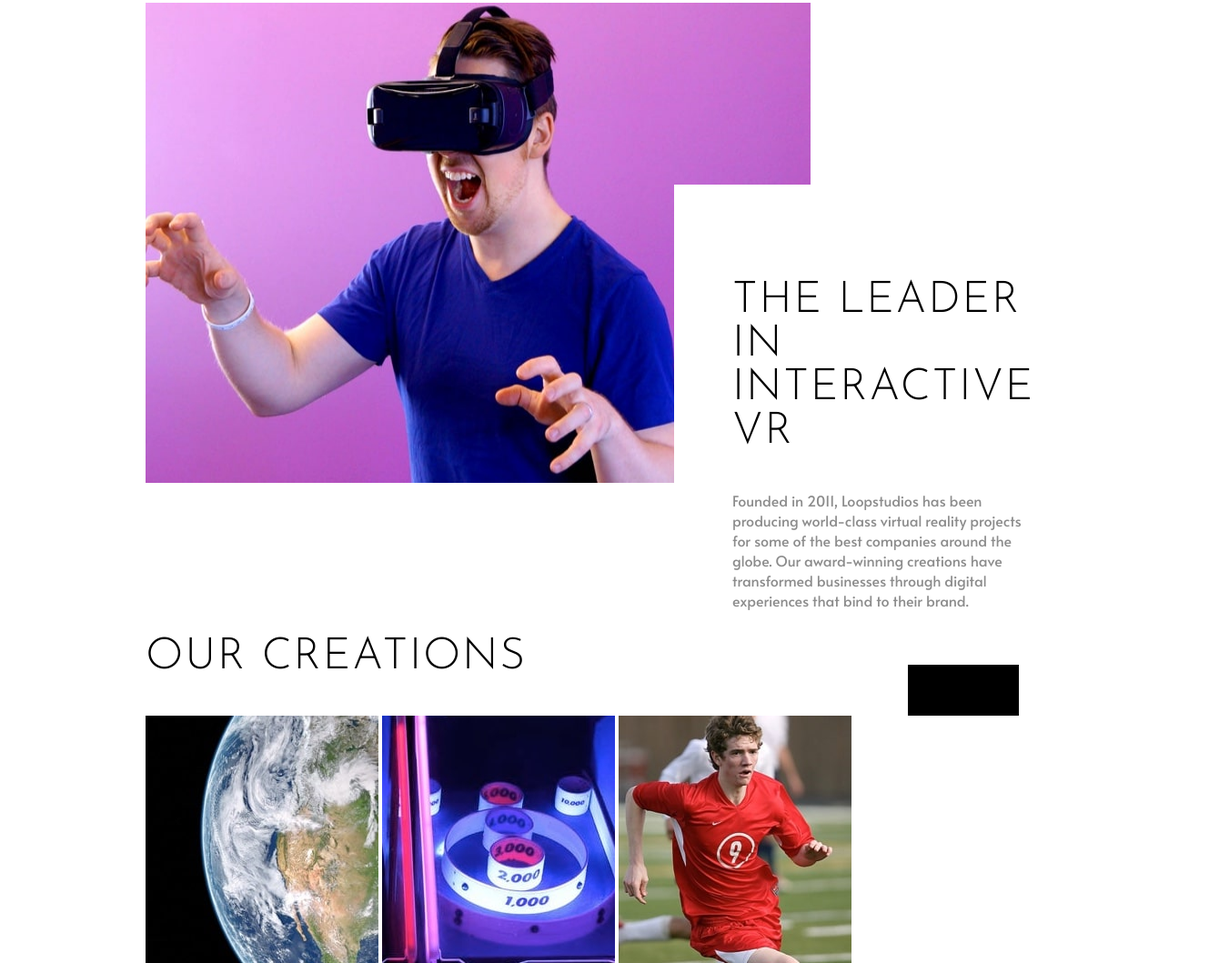
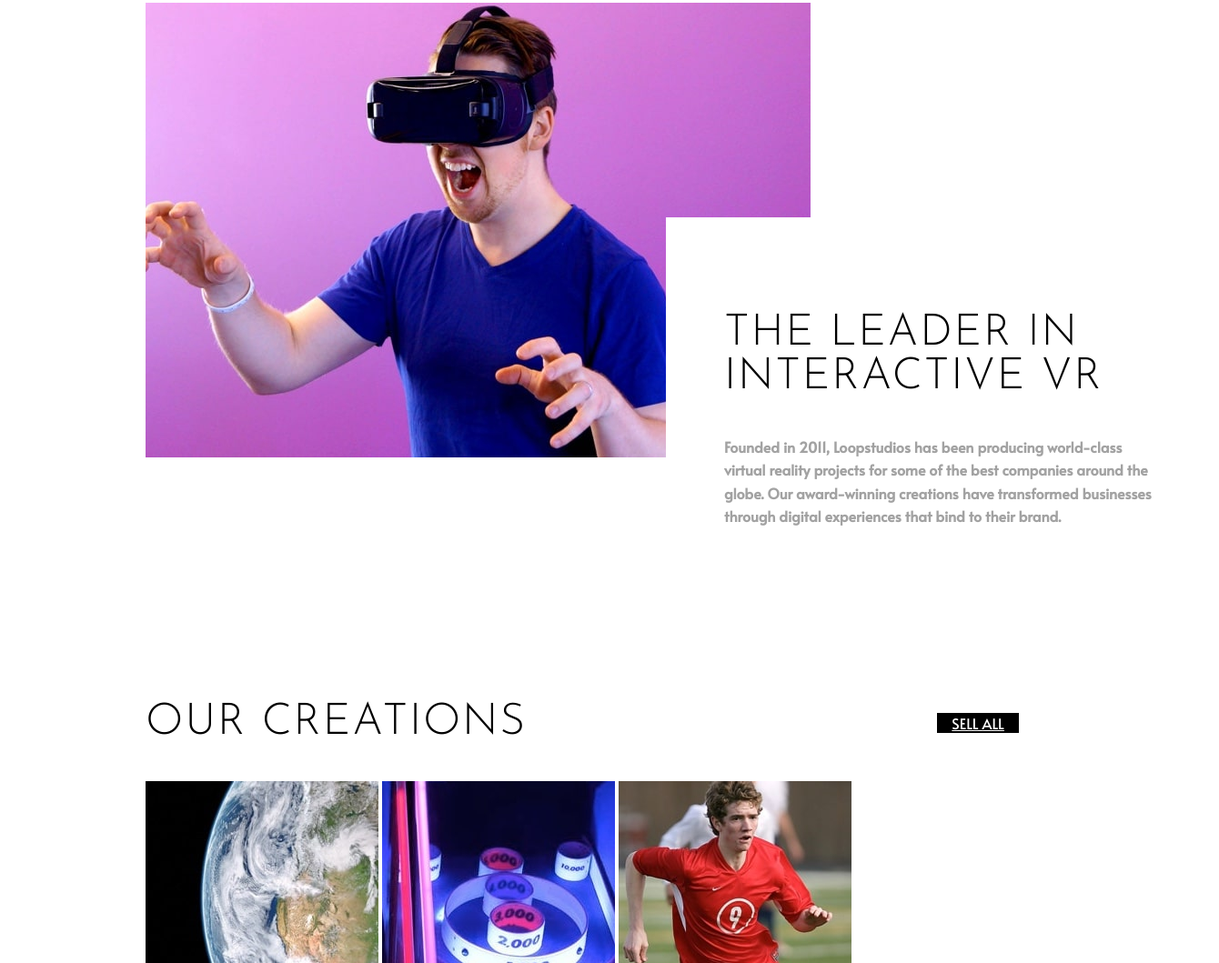
Before and after one commit to YoussefDevp/loopstudios-landing-page, a plain HTML site: page index.html in a window 1280 px wide. Shown: the part 789-1848 px from the top of the page at 91% size, 1340 px wide, since content can reach past the window. Drawn offline with nearby package versions, Linux system fonts and the light colour scheme.

Commit message:
edit VR section

```diff
--- a/index.html
+++ b/index.html
@@ -26,7 +26,10 @@
     </header>
 
     <section class="VR container">
-      <img src="./images/desktop/image-interactive.jpg" alt="" srcset="">
+      <div class="img">
+        <img src="./images/desktop/image-interactive.jpg" alt="" srcset="">
+      </div>
+
       <div class="content">
         <h1 class="title">The leader in interactive VR</h1>
         <p>Founded in 2011, Loopstudios has been producing world-class virtual reality
@@ -39,10 +42,12 @@
   <section class="our-section container">
     <div class="heading">
       <h1 class="title">Our creations</h1>
-      <a href="">SELL ALL</a>
+      <div id="sell-all">
+        <a href="">SELL ALL</a>
+      </div>
     </div>
 
-    <div class="creations">
+    <div class="creations ">
       <img src="./images/desktop/image-deep-earth.jpg" alt="" srcset="">
       <img src="./images/desktop/image-night-arcade.jpg" alt="" srcset="">
       <img src="./images/desktop/image-soccer-team.jpg" alt="">
--- a/style.scss
+++ b/style.scss
@@ -70,19 +70,24 @@ header {
 }
 
 .VR {
-    display: flex;
-    .content {
+position: relative;
+height: 600px;
+.content {
+        padding: 4rem;
         position: relative;
-        top: 200px;
-        right: 150px;
         background:hsl(0, 0%, 100%) ;
-        width: 500px;
-        height: 400px;
-        padding: 4rem;
+        width: 480px;
+        left: 572px;
+        bottom: 268px;
+    p {
+        font-weight:600;
+        line-height: 1.6;
+        color: hsla(0, 0%, 55%, 0.808);
+
+        }
     }
-    p {
-        // font-weight:600;
-        color: hsl(0, 0%, 55%);
+    img {
+        // width: 600px;
     }
 }
 
@@ -90,15 +95,17 @@ header {
 
 
     .heading {
-        // height: 10px;
         display: flex;
         justify-content: space-between;
+        align-items: center;
+
+        }
+
         a {
             color:hsl(0, 0%, 100%);
             background: black;
-            padding: 1rem 2rem;
+            padding: 0rem 1rem;
 
-        }
         }
     .creations {
         // display: grid;
```
Also changed, not shown: style.css, 1 other file.
